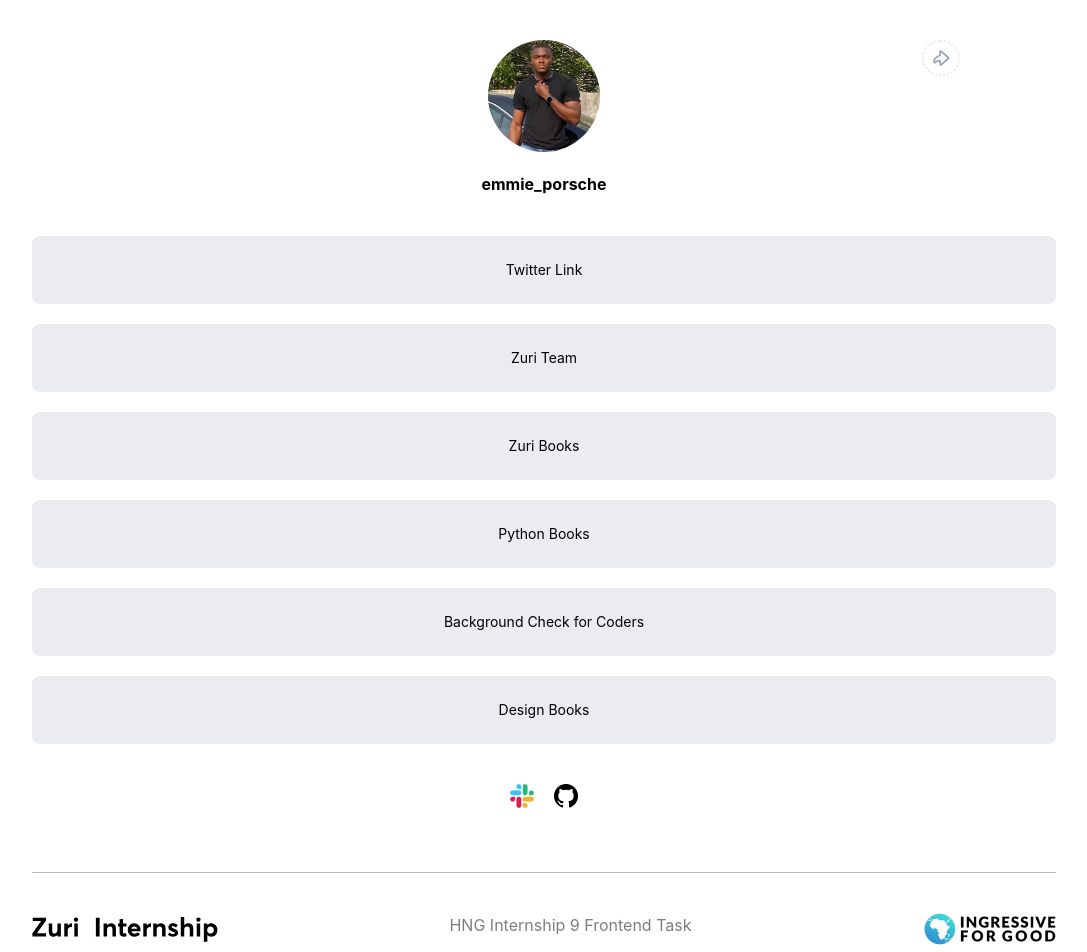
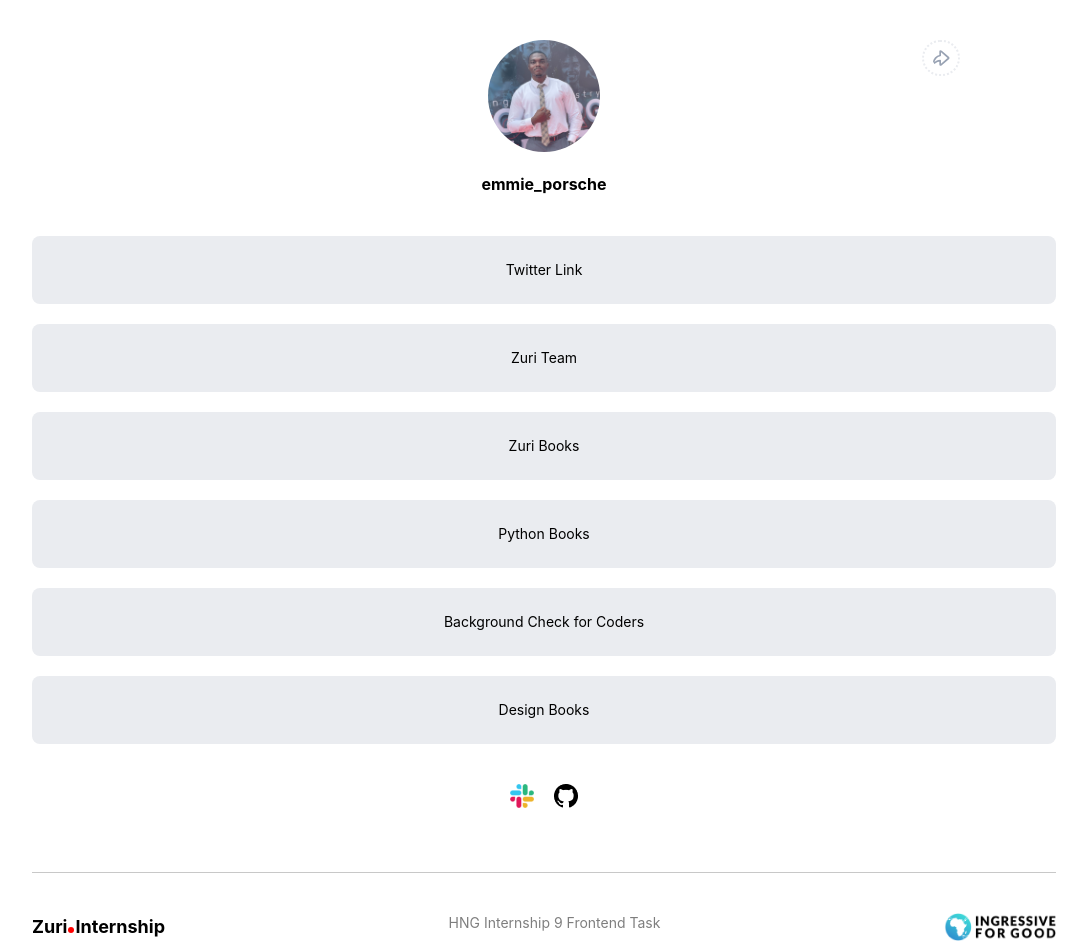
Before and after one commit to bohemiancode-x/HNG-stage-one-task, a React (Create React App) app: page / in a window 1280 px wide. Shown: the top 952 px of the page, without its empty margins (96-1183 px from the left). Built offline with nearby package versions, Linux system fonts and the light colour scheme.

Commit message:
[FIX] fixed hover state for links and added new profile image

```diff
--- a/src/components/Footer.js
+++ b/src/components/Footer.js
@@ -1,7 +1,6 @@
 import slackIcon from '../assets/slack.png'
 import githubIcon from '../assets/Icon-git.png';
 import I4GIcon from '../assets/I4G.png';
-import zuri from '../assets/zuri.svg';
 
 export default function Footer() {
   return (
@@ -10,12 +9,16 @@
         <img className='h-6 w-6' src={slackIcon} alt="slack" />
         <img className='h-6 w-6' src={githubIcon} alt="git" />
       </div>
-      <span className='hidden md:block mt-16 h-[1px] opacity-50 w-full bg-[#777777] '></span>
+      <span className='mt-16 h-[1px] opacity-40 w-full bg-[#777777] '></span>
 
-        <div className='hidden md:flex justify-between mt-10'>
-          <img src={zuri} alt="zuri" />
-          <p className='opacity-50'>HNG Internship 9 Frontend Task</p>
-          <img src={I4GIcon} alt="i4g" />
+        <div className='flex flex-col gap-3 md:flex-row justify-between mt-10'>
+          <div className='flex gap-[1px] font-bold md:text-lg'>
+            <p>Zuri</p>
+            <span className='w-[6px] h-[6px] mt-3 md:mt-[14px] rounded-full bg-[red]'></span>
+            <p>Internship</p>
+          </div>
+          <p className='text-sm opacity-50'>HNG Internship 9 Frontend Task</p>
+          <img className='w-28 md:w-34' src={I4GIcon} alt="i4g" />
         </div>
     </div>
   )
--- a/src/components/Links.js
+++ b/src/components/Links.js
@@ -42,11 +42,9 @@
     <div className="mt-10">
         <ul className="flex flex-col gap-5">
             {links.map((link) => (
-                <button className="bg-[#EAECF0] hover:bg-[#777]/30 rounded-lg text-center text-sm py-6" key={link.key} id={link.id}>
-                    <a target="_blank" rel="noreferrer" href={link.link}>
+                    <a className="link" key={link.key} id={link.id}  target="_blank" rel="noreferrer" href={link.link}>
                         {link.text}
                     </a>
-                </button>
             ))}
         </ul>
 
--- a/src/components/Profile.js
+++ b/src/components/Profile.js
@@ -31,7 +31,7 @@
         <button className='absolute top-0 right-0 md:right-24'>
             <img className='md:hidden' src={shareIcon} alt="" />
             <div className='hidden md:flex md:flex-row-reverse gap-2 relative'>
-              <img onMouseEnter={() => toggleToolTip()} onMouseLeave={() => toggleToolTip()}  className='border-2 border-dotted rounded-full p-2 border-[#EAECF0]' src={shareIconWeb} alt="" />
+              <img onMouseEnter={() => toggleToolTip()} onMouseLeave={() => toggleToolTip()}  className='border-2 border-dotted rounded-full p-2 border-[#EAECF0] hover:bg-[#f9fafb]' src={shareIconWeb} alt="" />
               <span className={tooltipHover ? 'tooltip' : 'invisible'}>Share Link</span>
             </div>
         </button>
--- a/src/index.css
+++ b/src/index.css
@@ -8,4 +8,7 @@
     .tooltip {
         @apply relative cursor-default bg-black text-white text-center rounded-md w-[120px] p-2 z-[1] after:content-[""] after:absolute after:top-[50%] after:left-[100%] after:mt-[-5px] after:border-[6px] after:rounded-tr-full after:border-l-black after:border-t-transparent after:border-b-transparent after:border-r-transparent;
     }
+    .link {
+        @apply bg-[#EAECF0] hover:bg-[#D0D5DD] rounded-lg text-center text-sm py-6 cursor-pointer
+    }
 }
```
Also changed, not shown: src/assets/images/profile.jpg.
